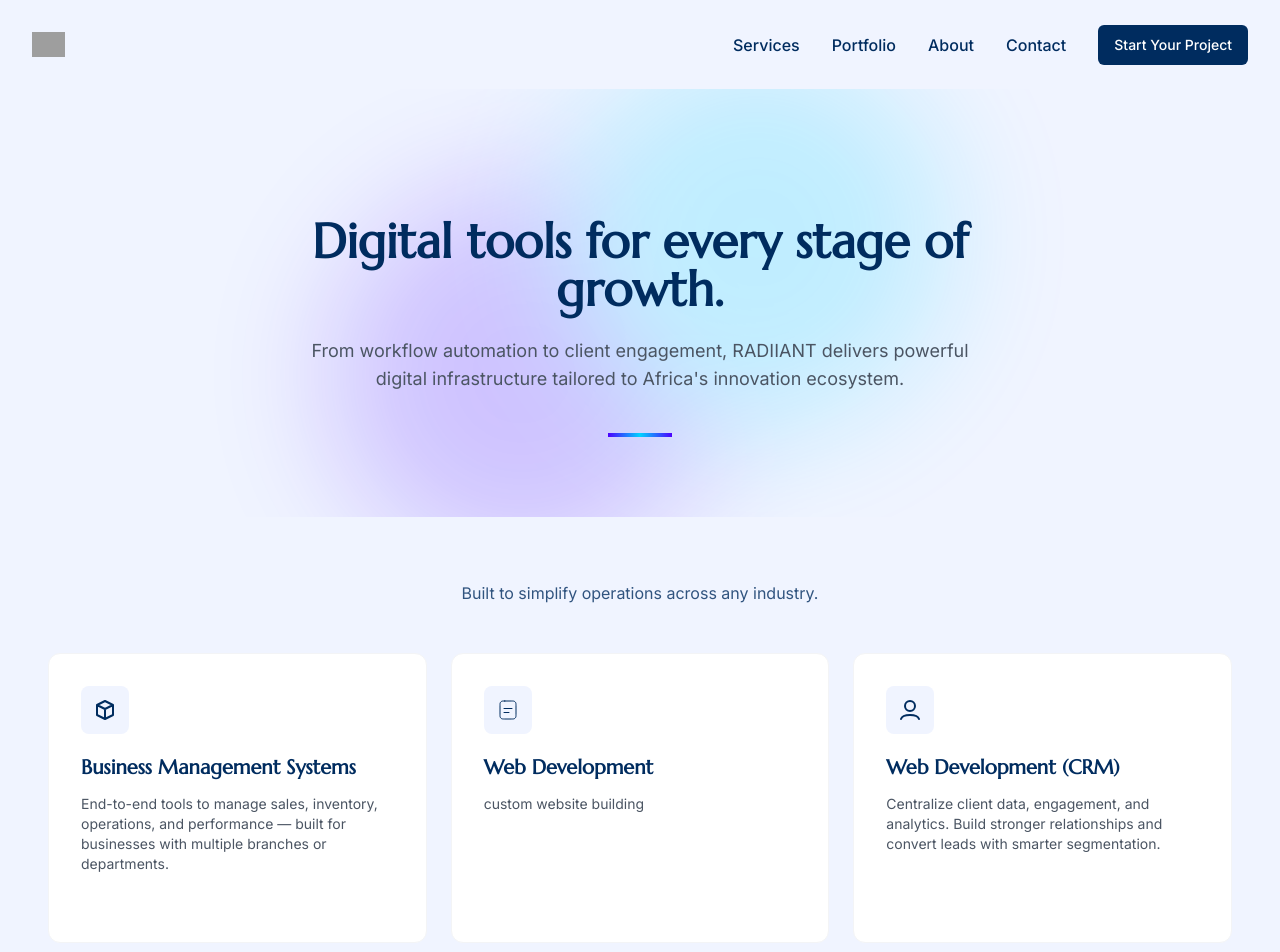
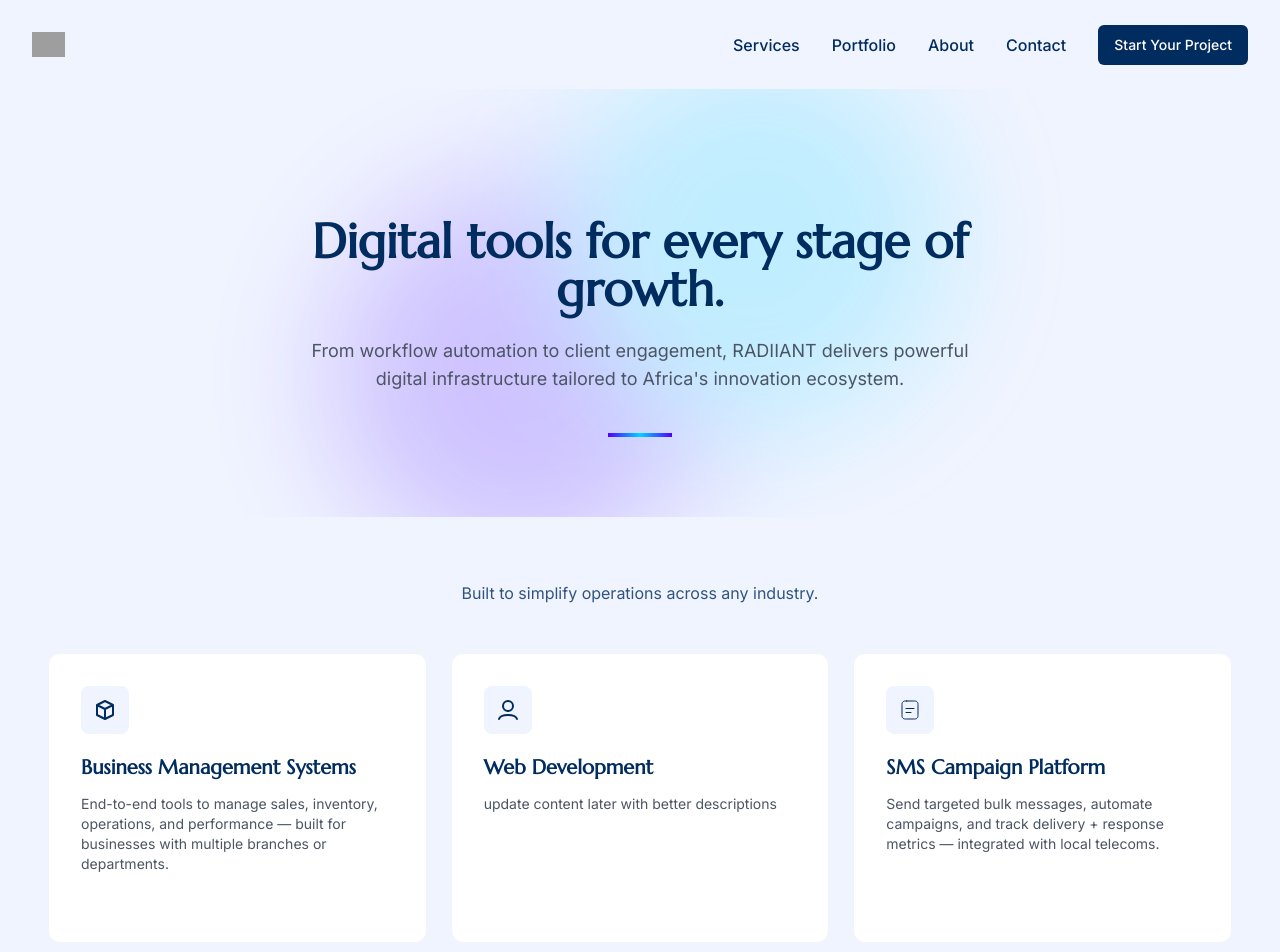
Before and after one commit to mckenzie-81/radiiant, a React (Vite) app: page /services in a window 1280 px wide. Shown: the top 952 px of the page. Built offline with nearby package versions, Linux system fonts and the light colour scheme; grey boxes are pictures that could not be loaded.

Commit message:
fix: update Web Development service titles and descriptions for clarity

```diff
--- a/src/pages/Index.tsx
+++ b/src/pages/Index.tsx
@@ -68,8 +68,8 @@
       icon: <ServiceIcon1 />
     },
     {
-      title: "Web Development (CRM)",
-      description: "Build deeper relationships with sophisticated customer management and analytics tools.",
+      title: "Web Development",
+      description: "update content later with better descriptions",
       icon: <ServiceIcon2 />
     },
     {
--- a/src/pages/Services.tsx
+++ b/src/pages/Services.tsx
@@ -217,12 +217,7 @@
   },
   {
     title: "Web Development",
-    description: "custom website building",
-    icon: <ServiceIcon3 />
-  },
-  {
-    title: "Web Development (CRM)",
-    description: "Centralize client data, engagement, and analytics. Build stronger relationships and convert leads with smarter segmentation.",
+    description: "update content later with better descriptions",
     icon: <ServiceIcon2 />
   },
   {
```
